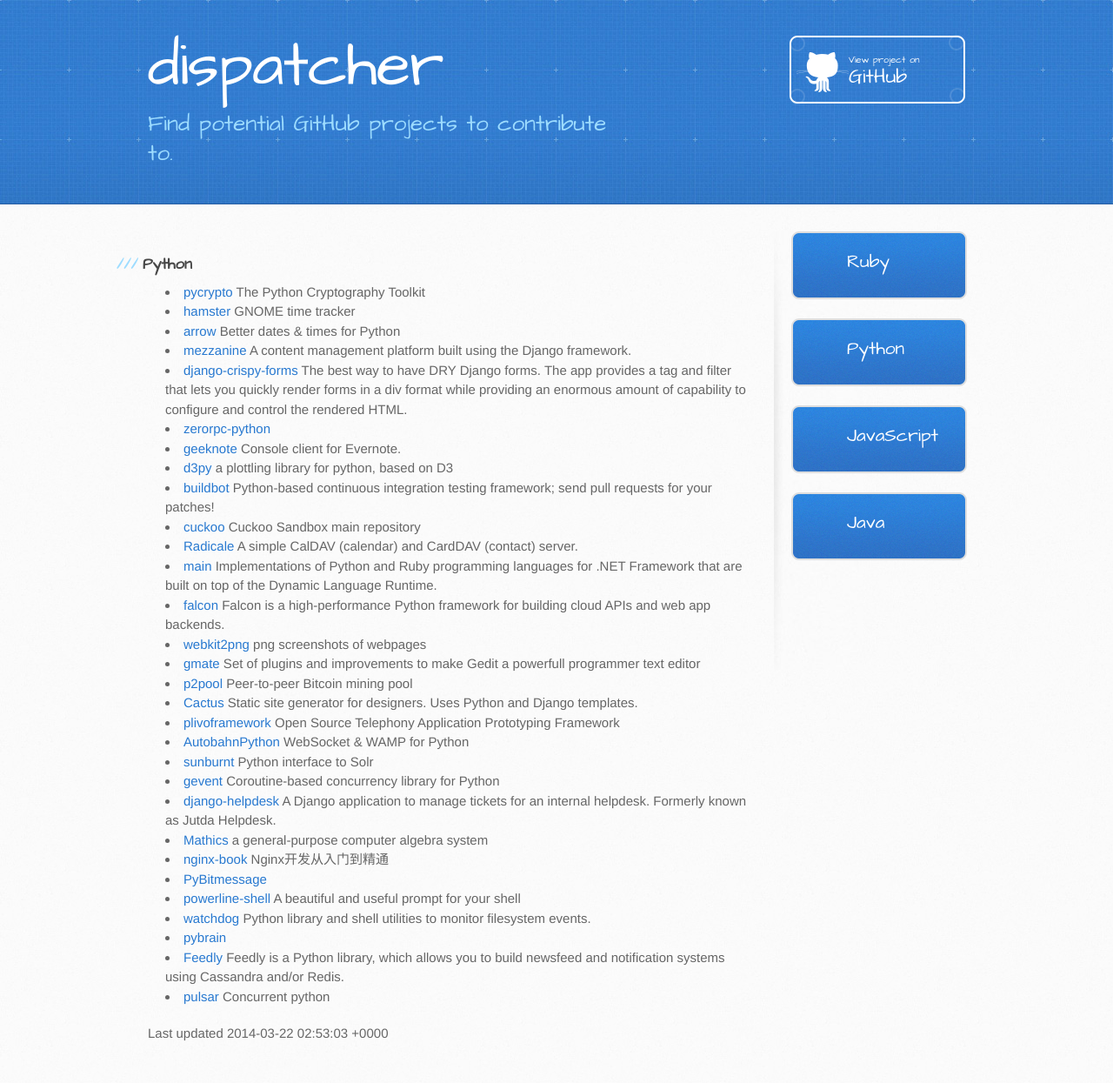
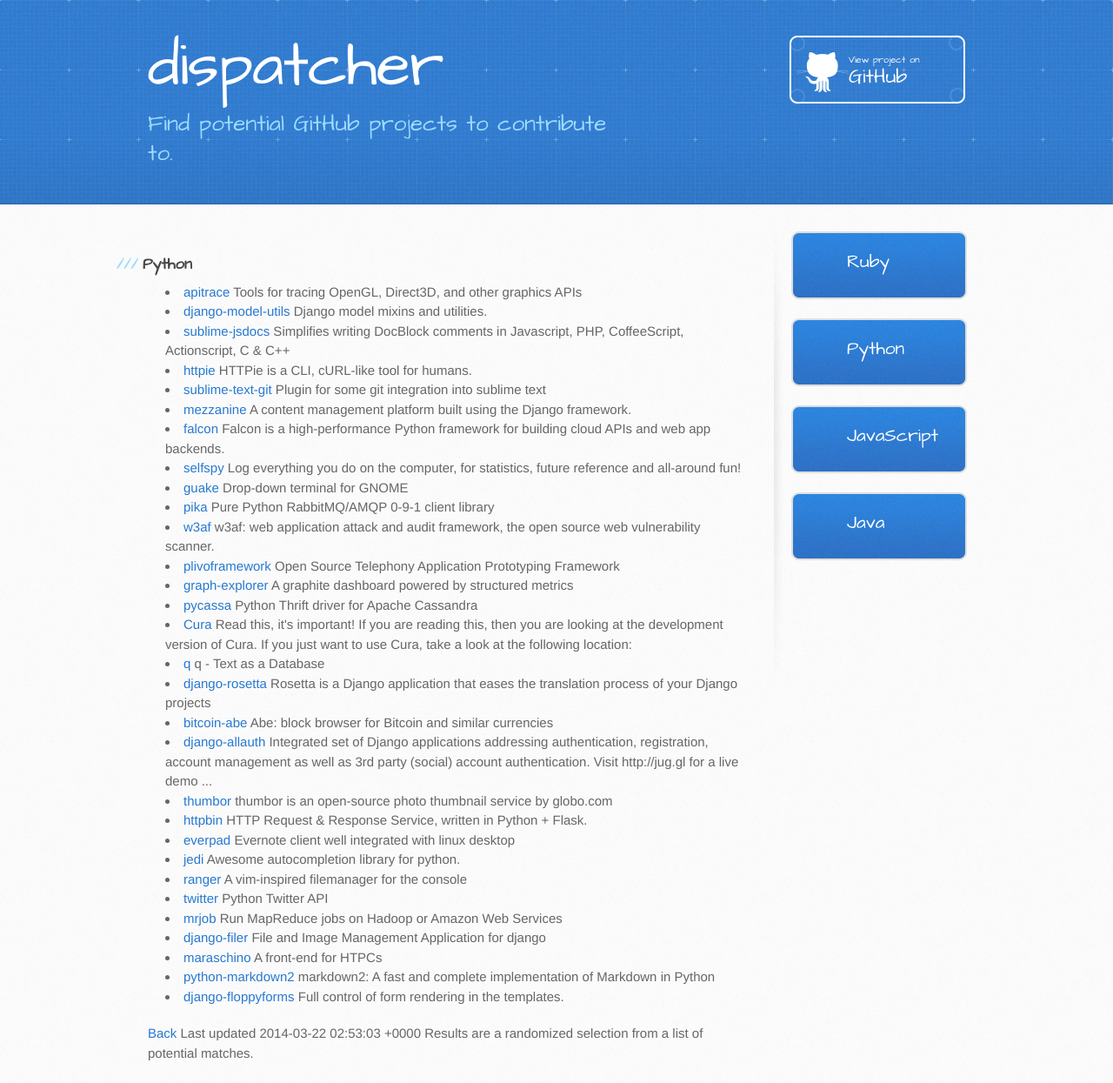
Before and after one commit to gilles-leblanc/dispatcher, a Jekyll site: the page built from python/index.html, in a window 1280 px wide. Shown: the whole page at 87% size. Built offline with Jekyll 4.4.1, drawn with Linux system fonts in a browser that asks for light colours; before the commit the page ends 1222 px from its top, so only the background shows below that.

```diff
--- a/_includes/python_repos.html
+++ b/_includes/python_repos.html
@@ -1,30 +1,30 @@
-<li><a href='https://github.com/dlitz/pycrypto'>pycrypto</a> The Python Cryptography Toolkit </li>
-<li><a href='https://github.com/projecthamster/hamster'>hamster</a> GNOME time tracker </li>
-<li><a href='https://github.com/crsmithdev/arrow'>arrow</a> Better dates & times for Python </li>
+<li><a href='https://github.com/apitrace/apitrace'>apitrace</a> Tools for tracing OpenGL, Direct3D, and other graphics APIs </li>
+<li><a href='https://github.com/carljm/django-model-utils'>django-model-utils</a> Django model mixins and utilities. </li>
+<li><a href='https://github.com/spadgos/sublime-jsdocs'>sublime-jsdocs</a> Simplifies writing DocBlock comments in Javascript, PHP, CoffeeScript, Actionscript, C & C++ </li>
+<li><a href='https://github.com/jkbr/httpie'>httpie</a> HTTPie is a CLI, cURL-like tool for humans. </li>
+<li><a href='https://github.com/kemayo/sublime-text-git'>sublime-text-git</a> Plugin for some git integration into sublime text </li>
 <li><a href='https://github.com/stephenmcd/mezzanine'>mezzanine</a> A content management platform built using the Django framework. </li>
-<li><a href='https://github.com/maraujop/django-crispy-forms'>django-crispy-forms</a> The best way to have DRY Django forms. The app provides a tag and filter that lets you quickly render forms in a div format while providing an enormous amount of capability to configure and control the rendered HTML. </li>
-<li><a href='https://github.com/dotcloud/zerorpc-python'>zerorpc-python</a>  </li>
-<li><a href='https://github.com/VitaliyRodnenko/geeknote'>geeknote</a> Console client for Evernote. </li>
-<li><a href='https://github.com/mikedewar/d3py'>d3py</a> a plottling library for python, based on D3 </li>
-<li><a href='https://github.com/buildbot/buildbot'>buildbot</a> Python-based continuous integration testing framework; send pull requests for your patches! </li>
-<li><a href='https://github.com/cuckoobox/cuckoo'>cuckoo</a> Cuckoo Sandbox main repository </li>
-<li><a href='https://github.com/Kozea/Radicale'>Radicale</a> A simple CalDAV (calendar) and CardDAV (contact) server. </li>
-<li><a href='https://github.com/IronLanguages/main'>main</a> Implementations of Python and Ruby programming languages for .NET Framework that are built on top of the Dynamic Language Runtime. </li>
 <li><a href='https://github.com/racker/falcon'>falcon</a> Falcon is a high-performance Python framework for building cloud APIs and web app backends. </li>
-<li><a href='https://github.com/paulhammond/webkit2png'>webkit2png</a> png screenshots of webpages </li>
-<li><a href='https://github.com/gmate/gmate'>gmate</a> Set of plugins and improvements to make Gedit a powerfull programmer text editor </li>
-<li><a href='https://github.com/forrestv/p2pool'>p2pool</a> Peer-to-peer Bitcoin mining pool </li>
-<li><a href='https://github.com/koenbok/Cactus'>Cactus</a> Static site generator for designers. Uses Python and Django templates. </li>
+<li><a href='https://github.com/gurgeh/selfspy'>selfspy</a> Log everything you do on the computer, for statistics, future reference and all-around fun! </li>
+<li><a href='https://github.com/Guake/guake'>guake</a> Drop-down terminal for GNOME </li>
+<li><a href='https://github.com/pika/pika'>pika</a> Pure Python RabbitMQ/AMQP 0-9-1 client library </li>
+<li><a href='https://github.com/andresriancho/w3af'>w3af</a> w3af: web application attack and audit framework, the open source web vulnerability scanner. </li>
 <li><a href='https://github.com/plivo/plivoframework'>plivoframework</a> Open Source Telephony Application Prototyping Framework </li>
-<li><a href='https://github.com/tavendo/AutobahnPython'>AutobahnPython</a> WebSocket & WAMP for Python </li>
-<li><a href='https://github.com/tow/sunburnt'>sunburnt</a> Python interface to Solr </li>
-<li><a href='https://github.com/surfly/gevent'>gevent</a> Coroutine-based concurrency library for Python </li>
-<li><a href='https://github.com/rossp/django-helpdesk'>django-helpdesk</a> A Django application to manage tickets for an internal helpdesk. Formerly known as Jutda Helpdesk. </li>
-<li><a href='https://github.com/poeschko/Mathics'>Mathics</a> a general-purpose computer algebra system </li>
-<li><a href='https://github.com/taobao/nginx-book'>nginx-book</a> Nginx开发从入门到精通 </li>
-<li><a href='https://github.com/Bitmessage/PyBitmessage'>PyBitmessage</a>  </li>
-<li><a href='https://github.com/milkbikis/powerline-shell'>powerline-shell</a> A beautiful and useful prompt for your shell </li>
-<li><a href='https://github.com/gorakhargosh/watchdog'>watchdog</a> Python library and shell utilities to monitor filesystem events. </li>
-<li><a href='https://github.com/pybrain/pybrain'>pybrain</a>  </li>
-<li><a href='https://github.com/tschellenbach/Feedly'>Feedly</a> Feedly is a Python library, which allows you to build newsfeed and notification systems using Cassandra and/or Redis. </li>
-<li><a href='https://github.com/quantmind/pulsar'>pulsar</a> Concurrent python </li>
+<li><a href='https://github.com/vimeo/graph-explorer'>graph-explorer</a> A graphite dashboard powered by structured metrics </li>
+<li><a href='https://github.com/pycassa/pycassa'>pycassa</a> Python Thrift driver for Apache Cassandra </li>
+<li><a href='https://github.com/daid/Cura'>Cura</a> Read this, it's important! If you are reading this, then you are looking at the development version of Cura. If you just want to use Cura, take a look at the following location: </li>
+<li><a href='https://github.com/harelba/q'>q</a> q - Text as a Database </li>
+<li><a href='https://github.com/mbi/django-rosetta'>django-rosetta</a> Rosetta is a Django application that eases the translation process of your Django projects </li>
+<li><a href='https://github.com/bitcoin-abe/bitcoin-abe'>bitcoin-abe</a> Abe: block browser for Bitcoin and similar currencies </li>
+<li><a href='https://github.com/pennersr/django-allauth'>django-allauth</a> Integrated set of Django applications addressing authentication, registration, account management as well as 3rd party (social) account authentication.  Visit http://jug.gl for a live demo ... </li>
+<li><a href='https://github.com/thumbor/thumbor'>thumbor</a> thumbor is an open-source photo thumbnail service by globo.com </li>
+<li><a href='https://github.com/kennethreitz/httpbin'>httpbin</a> HTTP Request & Response Service, written in Python + Flask. </li>
+<li><a href='https://github.com/nvbn/everpad'>everpad</a> Evernote client well integrated with linux desktop </li>
+<li><a href='https://github.com/davidhalter/jedi'>jedi</a> Awesome autocompletion library for python. </li>
+<li><a href='https://github.com/hut/ranger'>ranger</a> A vim-inspired filemanager for the console </li>
+<li><a href='https://github.com/sixohsix/twitter'>twitter</a> Python Twitter API </li>
+<li><a href='https://github.com/Yelp/mrjob'>mrjob</a> Run MapReduce jobs on Hadoop or Amazon Web Services </li>
+<li><a href='https://github.com/stefanfoulis/django-filer'>django-filer</a> File and Image Management Application for django </li>
+<li><a href='https://github.com/mrkipling/maraschino'>maraschino</a> A front-end for HTPCs </li>
+<li><a href='https://github.com/trentm/python-markdown2'>python-markdown2</a> markdown2: A fast and complete implementation of Markdown in Python </li>
+<li><a href='https://github.com/brutasse/django-floppyforms'>django-floppyforms</a> Full control of form rendering in the templates. </li>
--- a/_layouts/language.html
+++ b/_layouts/language.html
@@ -34,7 +34,9 @@
         <div class="inner clearfix">
           <section id="main-content">
             {{ content }}
+            <a href="..">Back</a>
             Last updated {{ site.time }}
+            Results are a randomized selection from a list of potential matches.
           </section>
 
           {% include aside_menu.html %}
```
Also changed, not shown: _includes/java_repos.html (+28 -28 lines), _includes/javascript_repos.html (+28 -28 lines), _includes/ruby_repos.html (+29 -29 lines).
